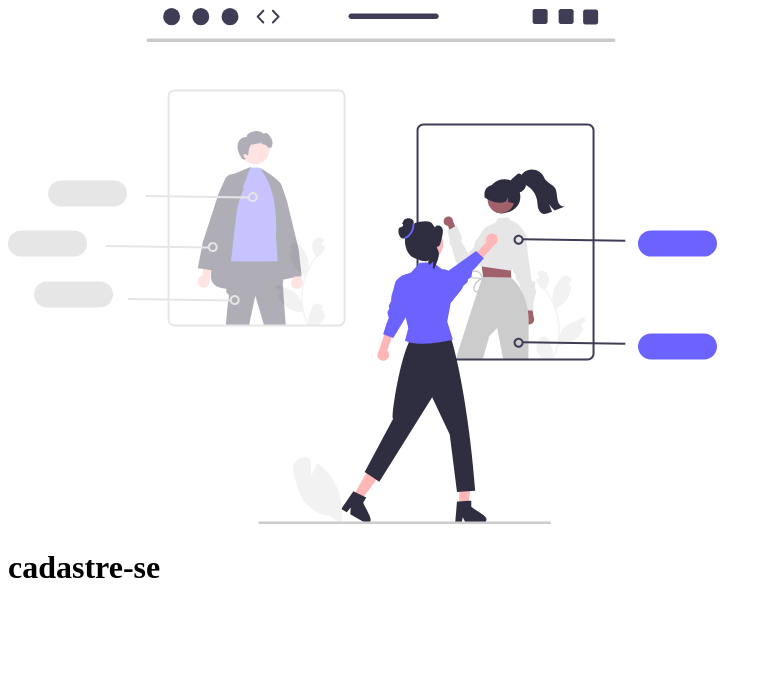
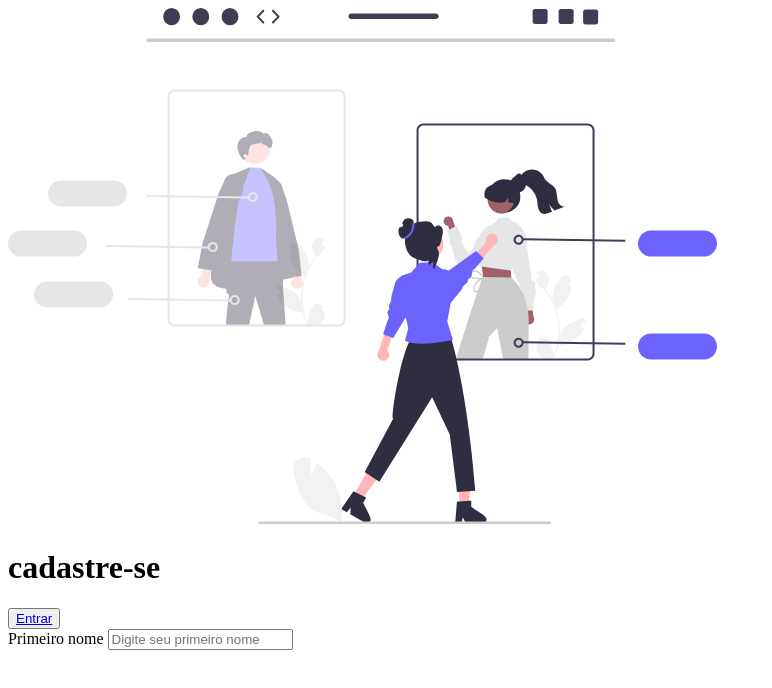
Before and after one commit to joaomarcos2022/Formulario-de-Cadastro, a plain HTML site: page index.html in a window 1280 px wide. Shown: the whole page, without its empty margins (0-772 px from the left). Drawn offline with Linux system fonts and the light colour scheme.

Commit message:
Update index.html

```diff
--- a/index.html
+++ b/index.html
@@ -18,6 +18,16 @@
           <div class="title">
             <h1>cadastre-se</h1>
           </div>
+          <div class="login-button">
+            <button><a href="#">Entrar</a></button>
+          </div>
+          <div>
+            <div class="input-group">
+              <div class="input-box">
+                <label for="fisrtname">Primeiro nome</label>
+                <input id="firstname" type="text" name="firstname" placeholder="Digite seu primeiro nome" required>
+              </div>
+            </div>
         </div>
       </form>
     </div>
```
